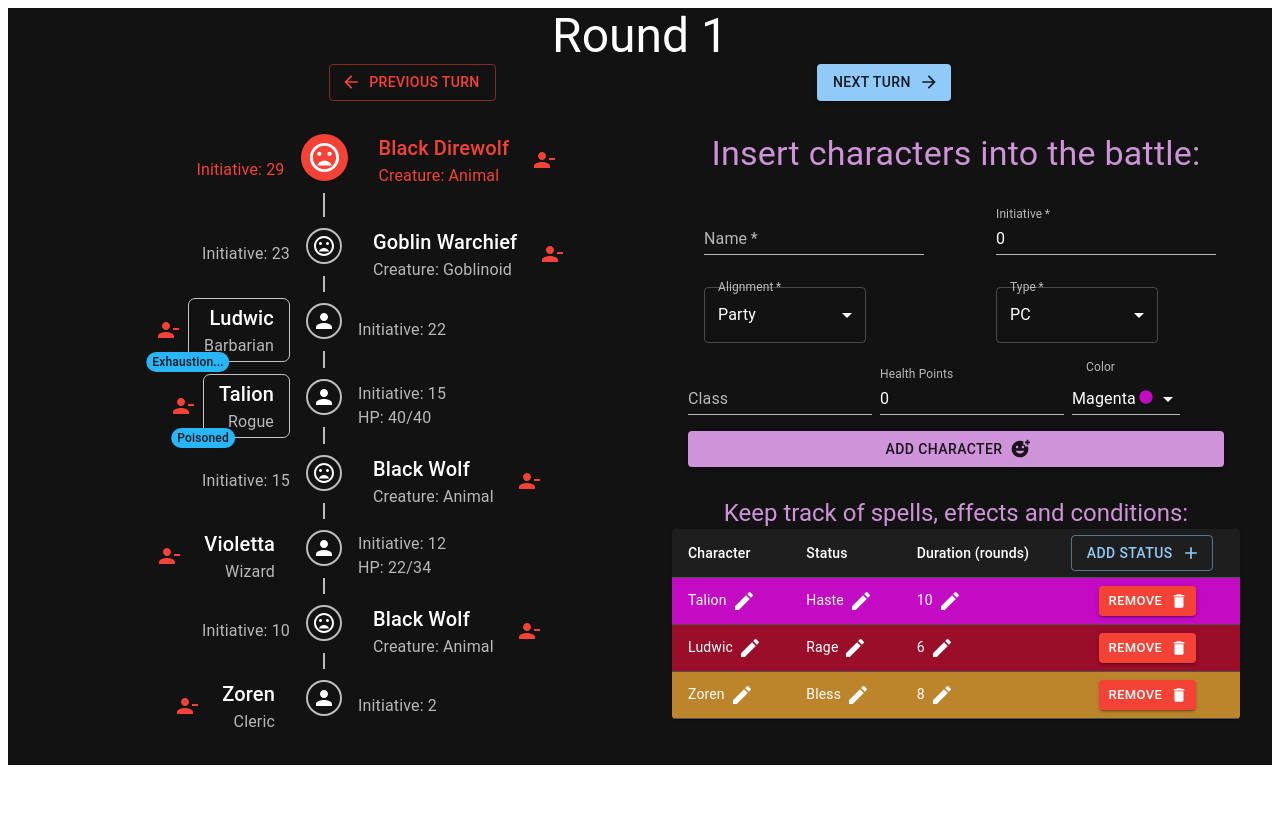
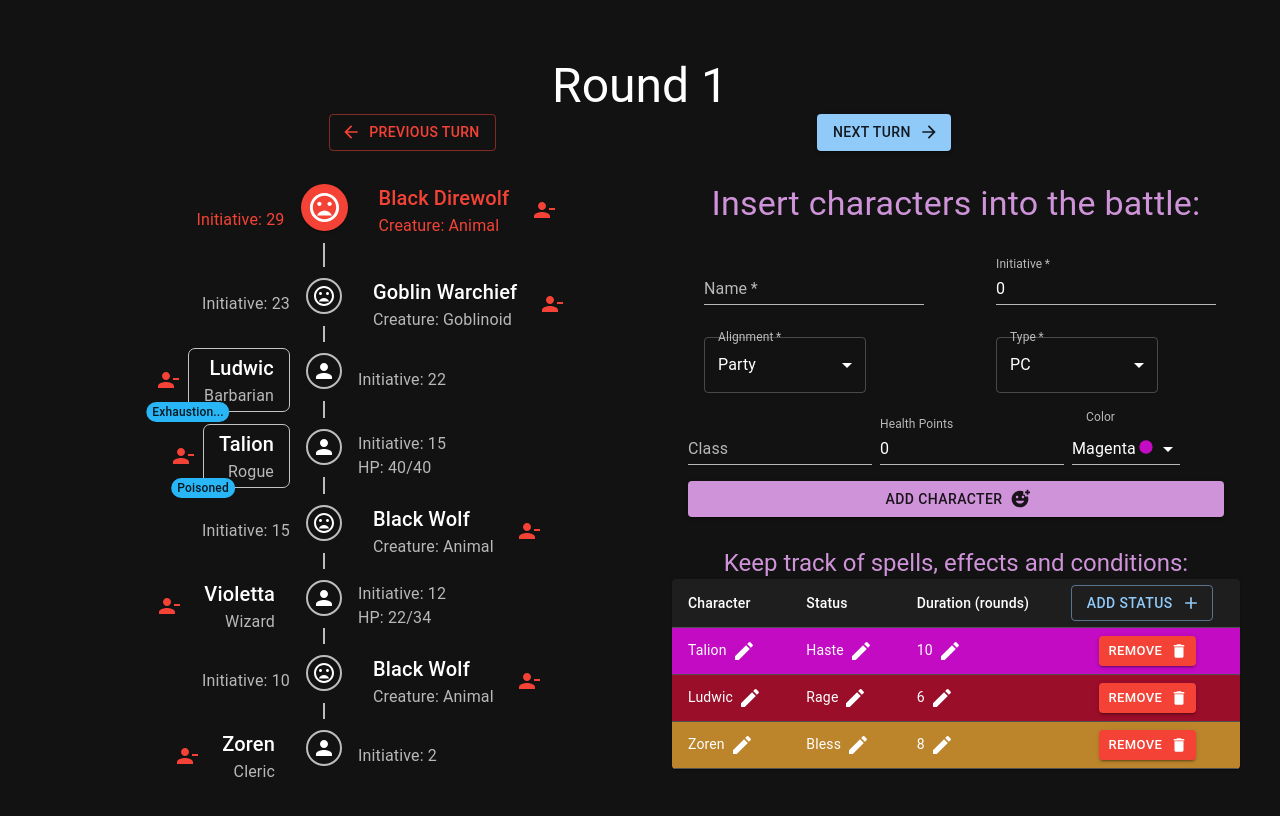
Before and after one commit to StefMTP/encounter-initiative-tracker, a React (Create React App) app: page / in a window 1280 px wide. Shown: the top 816 px of the page. Built offline with nearby package versions, Linux system fonts and the light colour scheme.

Commit message:
small styling fixes

```diff
--- a/package.json
+++ b/package.json
@@ -1,5 +1,6 @@
 {
   "name": "encounter-builder",
+  "main": "build/",
   "version": "0.1.0",
   "private": true,
   "dependencies": {
--- a/public/index.html
+++ b/public/index.html
@@ -7,7 +7,7 @@
       name="description"
       content="Web site created using create-react-app"
     />
-    <title>Encounter Builder</title>
+    <title>Stef's Tracker of Everything</title>
   </head>
   <body>
     <noscript>You need to enable JavaScript to run this app.</noscript>
--- a/src/App.tsx
+++ b/src/App.tsx
@@ -17,6 +17,7 @@ import TurnButton from "./components/TurnButton";
 import RoundTimeline from "./components/Round/RoundTimeline";
 import CombatantForm from "./components/Combatants/CombatantForm";
 import PlayerStatusesTable from "./components/Status/PlayerStatusesTable";
+import "./global.css";
 
 const darkTheme = createTheme({ palette: { mode: "dark" } });
 
@@ -246,7 +247,14 @@ const App = () => {
   return (
     <React.Fragment>
       <ThemeProvider theme={darkTheme}>
-        <Box sx={{ bgcolor: "background.default", width: 1, height: 1 }}>
+        <Box
+          sx={{
+            bgcolor: "background.default",
+            width: 1,
+            height: 1,
+            padding: "50px 0",
+          }}
+        >
           <Typography variant="h3" color="white" textAlign="center">
             Round {round}
           </Typography>
--- a/src/global.css
+++ b/src/global.css
@@ -0,0 +1,3 @@
+body {
+  background-color: #121212;
+}
```
Also changed, not shown: 2 other files (tests, documents, lock files or other folders).
